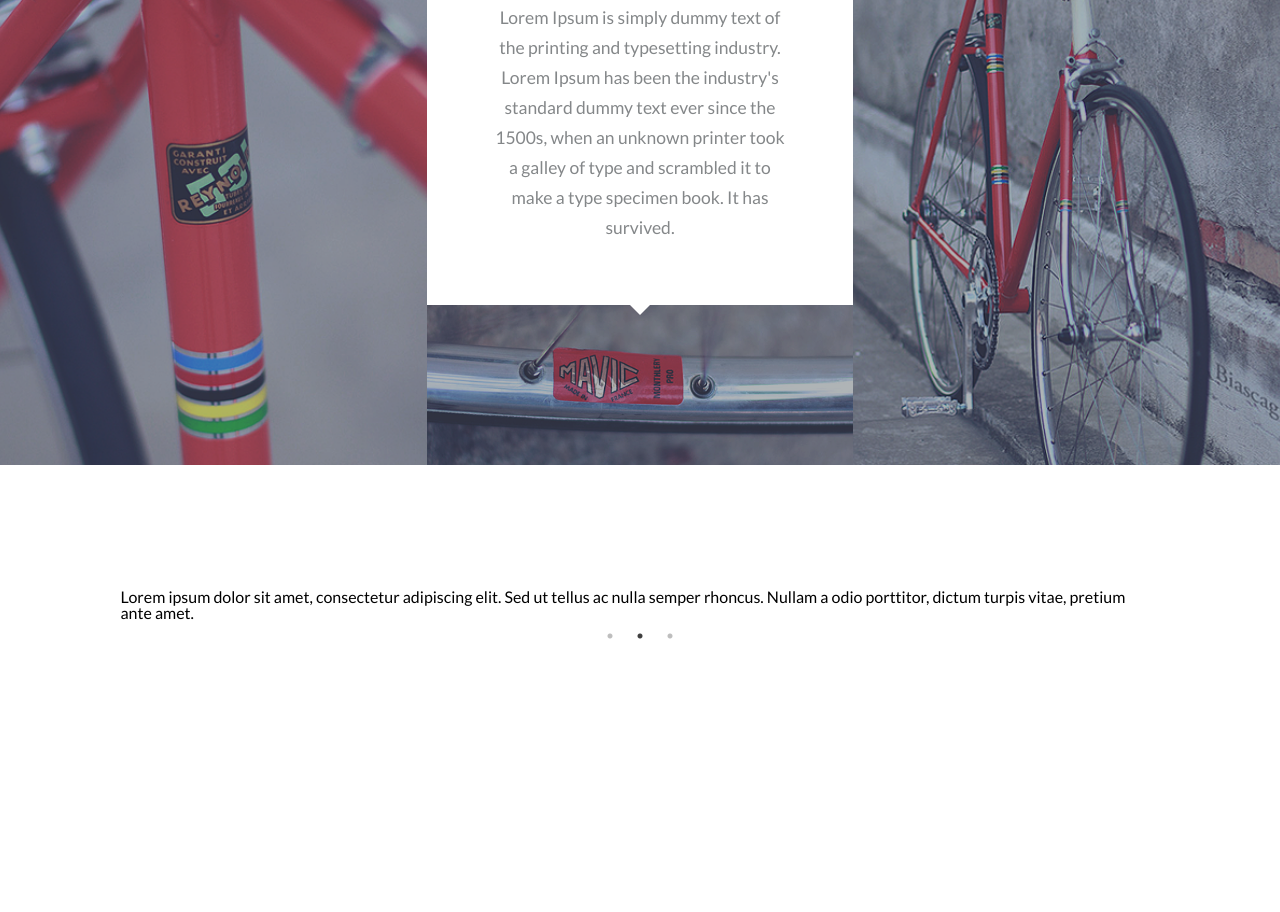
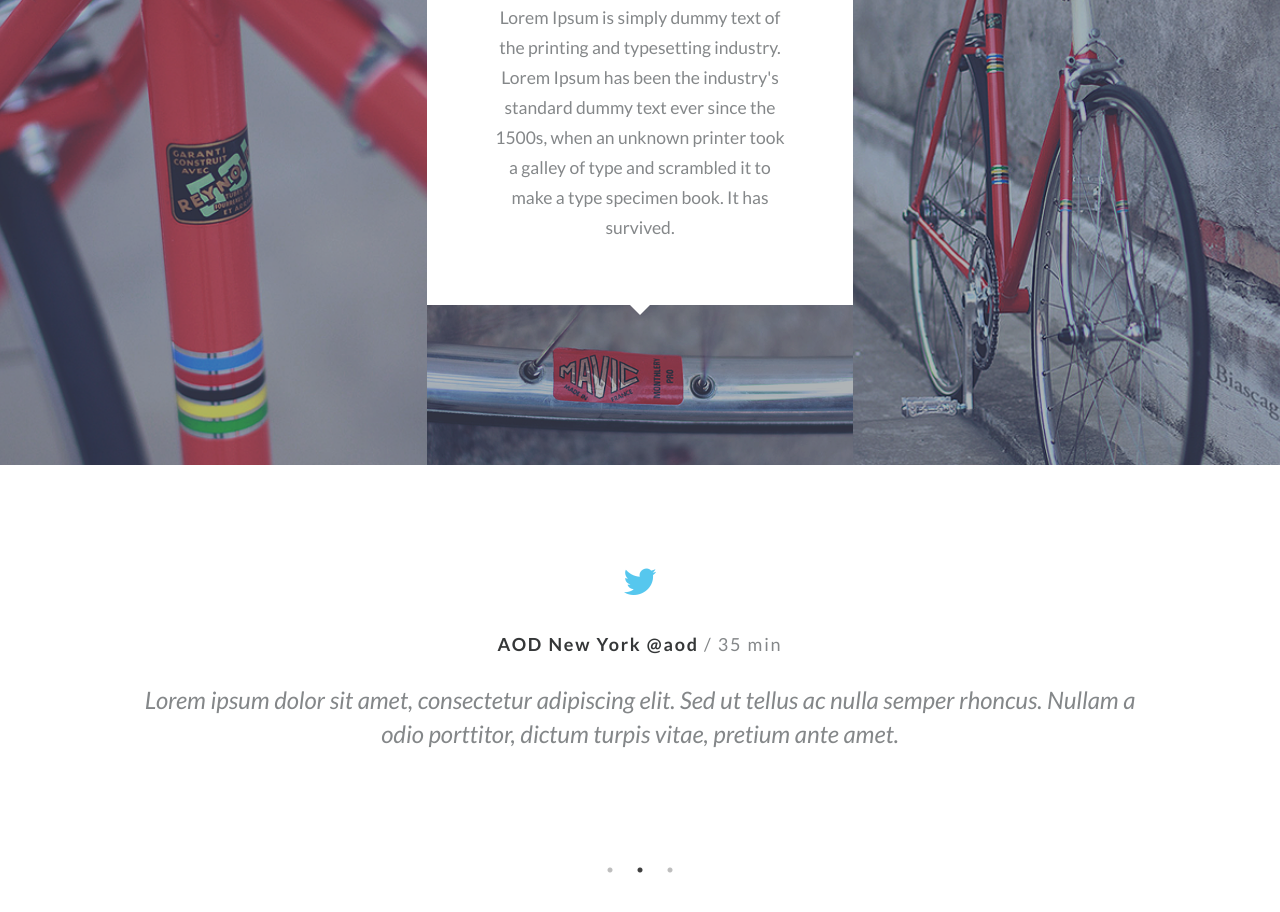
Before and after one commit to benderchan/Bicycle, a plain HTML site: page index.html in a window 1280 px wide. Shown: the part 2644-3556 px from the top of the page. Before the commit the page ends 3365 px from the top, so only its background shows below. Drawn offline with nearby package versions, Linux system fonts and the light colour scheme.

Commit message:
slick slider done, adaptive

```diff
--- a/index.html
+++ b/index.html
@@ -159,16 +159,40 @@
       <section class="slider">
         <div class="slider__body">
           <div class="slide1 slide">
-            Lorem ipsum dolor sit amet, consectetur adipiscing elit. Sed ut tellus ac nulla semper
-            rhoncus. Nullam a odio porttitor, dictum turpis vitae, pretium ante amet.
+            <div class="slide__logo">
+              <img src="images/twitter.png" alt="twitter logo" />
+            </div>
+            <div class="slide__comment">
+              <div class="slide__title">AOD New York @aod <span>/ 35 min</span></div>
+              <div class="slide__text">
+                Lorem ipsum dolor sit amet, consectetur adipiscing elit. Sed ut tellus ac nulla
+                semper rhoncus. Nullam a odio porttitor, dictum turpis vitae, pretium ante amet.
+              </div>
+            </div>
           </div>
           <div class="slide2 slide">
-            Lorem ipsum dolor sit amet, consectetur adipiscing elit. Sed ut tellus ac nulla semper
-            rhoncus. Nullam a odio porttitor, dictum turpis vitae, pretium ante amet.
+            <div class="slide__logo">
+              <img src="images/twitter.png" alt="twitter logo" />
+            </div>
+            <div class="slide__comment">
+              <div class="slide__title">AOD New York @aod <span>/ 35 min</span></div>
+              <div class="slide__text">
+                Lorem ipsum dolor sit amet, consectetur adipiscing elit. Sed ut tellus ac nulla
+                semper rhoncus. Nullam a odio porttitor, dictum turpis vitae, pretium ante amet.
+              </div>
+            </div>
           </div>
           <div class="slide3 slide">
-            Lorem ipsum dolor sit amet, consectetur adipiscing elit. Sed ut tellus ac nulla semper
-            rhoncus. Nullam a odio porttitor, dictum turpis vitae, pretium ante amet.
+            <div class="slide__logo">
+              <img src="images/twitter.png" alt="twitter logo" />
+            </div>
+            <div class="slide__comment">
+              <div class="slide__title">AOD New York @aod <span>/ 35 min</span></div>
+              <div class="slide__text">
+                Lorem ipsum dolor sit amet, consectetur adipiscing elit. Sed ut tellus ac nulla
+                semper rhoncus. Nullam a odio porttitor, dictum turpis vitae, pretium ante amet.
+              </div>
+            </div>
           </div>
         </div>
       </section>
--- a/style.css
+++ b/style.css
@@ -492,11 +492,50 @@ body {
 }
 
 .slider {
-  padding: 124px 0px 70px 0px;
+  padding-top: calc(40px + 84 * ((100vw - 320px) / 1280));
+  padding-bottom: calc(20px + 50 * ((100vw - 320px) / 1280));
 }
 
 .slider__body {
+  text-align: center;
   max-width: 1039px;
   margin: 0 auto;
 }
+
+.slide__logo {
+  display: inline-block;
+  margin: 0 auto;
+}
+
+.slide__comment {
+  margin: 37px 15px 104px 15px;
+}
+
+@media (max-width: 480px) {
+  .slide__comment {
+    margin-bottom: 30px;
+  }
+}
+
+.slide__title {
+  font-size: 18px;
+  line-height: 1.2;
+  font-weight: 700;
+  letter-spacing: 0.1em;
+  color: #353738;
+  margin-bottom: 27px;
+}
+
+.slide__title span {
+  font-weight: 300;
+  color: #848789;
+}
+
+.slide__text {
+  font-size: 24px;
+  line-height: 34px;
+  font-weight: 400;
+  font-style: italic;
+  color: #848789;
+}
 /*# sourceMappingURL=style.css.map */
```
Also changed, not shown: images/twitter.png (renamed from images/icon_130.png).
